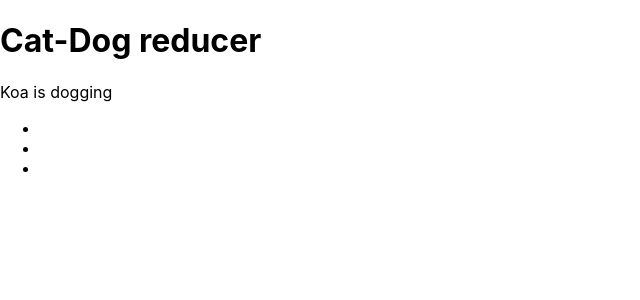
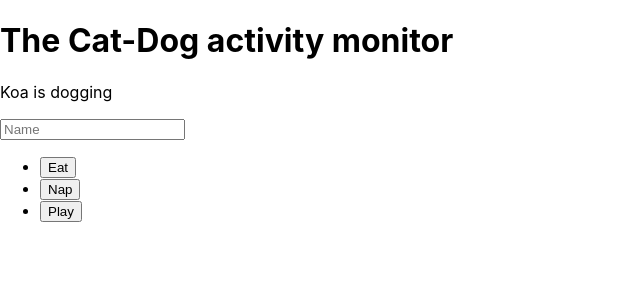
Before and after one commit to emauldin84/cat-reducer-redux, a React (Create React App) app: page / in a window 1280 px wide. Shown: the top 300 px of the page, without its empty margins (0-640 px from the left). Built offline with nearby package versions, Linux system fonts and the light colour scheme.

Commit message:
allows user to change pet name by typing into input

```diff
--- a/src/App.js
+++ b/src/App.js
@@ -1,4 +1,4 @@
-import React from "react";
+import React, { useReducer } from "react";
 import "./App.css";
 
 import Activity from './components/Activity'
@@ -11,9 +11,26 @@ function App() {
     activity: 'dogging'
   }
 
+  const reducer = (state, action) => {
+    switch(action.type) {
+      case 'changeActivity':
+        return {
+          ...state,
+          activity: action.activity
+        }
+        case 'changeName':
+          return {
+            ...state,
+            name: action.newName
+          }
+      default:
+        return state
+    }
+  }
+
   return (
     <div className="App">
-      <StateProvider value={initialState}>
+      <StateProvider value={useReducer(reducer, initialState)}>
         <Activity />
       </StateProvider>
     </div>
--- a/src/components/Activity.js
+++ b/src/components/Activity.js
@@ -2,21 +2,37 @@ import React, { useContext } from 'react'
 import StateContext from '../context/index'
 
 const Activity = () => {
-    const value = useContext(StateContext)
-    console.log(value)
+    const [value, dispatch] = useContext(StateContext)
+
+    const handleClick = (e) => {
+        dispatch({
+            type: 'changeActivity',
+            activity: e.target.value
+        })
+    }
+
+    const handleChange = (e) =>{
+        dispatch({
+            type:'changeName',
+            newName: e.target.value
+        })
+    }
     return (
         <div>
-            <h1>Cat-Dog reducer</h1>
+            <h1>The Cat-Dog activity monitor</h1>
             <p>{value.name} is {value.activity}</p>
+            <p>
+                <input type='text' name='newName' placeholder='Name' onChange={handleChange}/>
+            </p>
             <ul>
                 <li>
-                    {/* <button onClick={''}>Eat</button> */}
+                    <button onClick={handleClick} value='eating'>Eat</button>
                 </li>
                 <li>
-                    {/* <button onClick={''}>Nap</button> */}
+                    <button onClick={handleClick} value='napping'>Nap</button>
                 </li>
                 <li>
-                    {/* <button onClick={''}>Play</button> */}
+                    <button onClick={handleClick} value='playing'>Play</button>
                 </li>
             </ul>
         </div>
```
